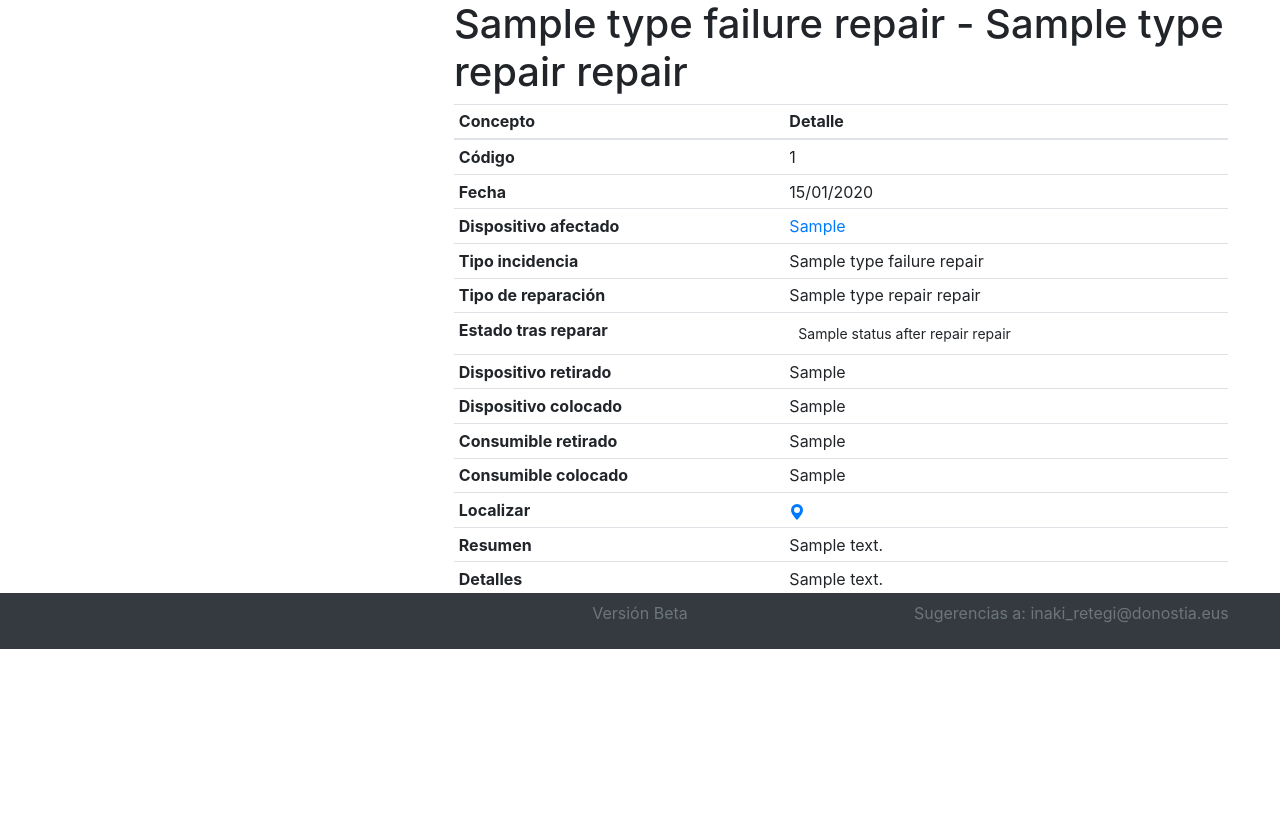
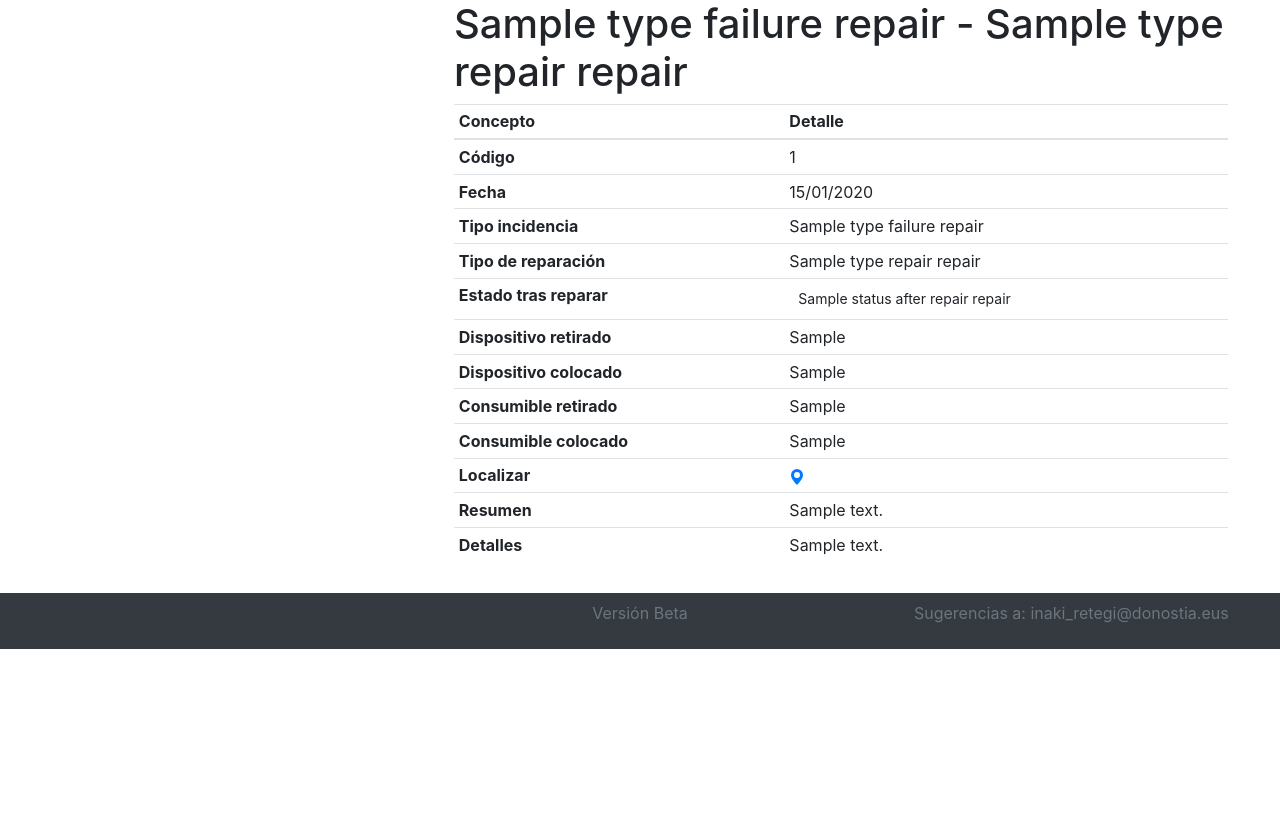
Before and after one commit to retegi/aguas, a Django app: template aguas/templates/repair/detail_repair.html in a window 1280 px wide. Shown: the part 151-987 px from the top of the page. Run offline with Django 3.2, Linux system fonts and the light colour scheme; the template is opened without the code that fills it: most values are stand-ins (such as "Sample title", 1, 10 or a date in 2020); parts of the project's set-up code (start-up, migrations or seed data) failed here and were passed over; some libraries are stand-ins or nearby versions.

Commit message:
mejoras en seccion mantenimiento correctivo

```diff
--- a/aguas/templates/incidence/list_incidence.html
+++ b/aguas/templates/incidence/list_incidence.html
@@ -42,7 +42,7 @@
   </div>
 </div>
 
-<div class="text-right">
+<div class="text-left">
 
 
     <table id="canvas" class="table table-sm table-hover">
--- a/aguas/templates/repair/detail_repair.html
+++ b/aguas/templates/repair/detail_repair.html
@@ -33,10 +33,8 @@
                     <th scope="row">Fecha</th>
                     <td>{{ repair.datetime_repair|date:'d/m/Y' }}</td>
                   </tr>
-                  <tr>
-                    <th scope="row">Dispositivo afectado</th>
-                    <td><a href="{% url 'devices_app:detail_device' repair.affectedDevice_repair.id %}">{{ repair.affectedDevice_repair }}</a></td>
-                  </tr>
+
+
                   <tr>
                     <th scope="row">Tipo incidencia</th>
                     <td>{{ repair.typeFailure_repair.name }}</td>
--- a/aguas/templates/repair/list_repair.html
+++ b/aguas/templates/repair/list_repair.html
@@ -66,7 +66,7 @@
         <!--<td><a href="">{{ repair.affectedDevice_repair.product_model_device.brand_device }} {{ repair.affectedDevice_repair.product_model_device.model_device }}{{ repair.affectedDevice_repair.model_device }} Nº {{ repair.affectedDevice_repair.serial_device }}</a></td>-->
         <td>{{ repair.typeFailure_repair }}</td>
         <td>{{ repair.typeRepair_repair }}</td>
-        <td>{{ repair.summary_repair }} <a href="{% url 'repairs_app:detail_repair' repair.id %}">(...)</a></td>
+        <td>{{ repair.summary_repair }}<a href="{% url 'repairs_app:detail_repair' repair.id %}">(...)</a></td>
         <td name="solucionado"><button class="btn btn-sm" style="background-color:{{ repair.statusAfterRepair_repair.color_html_background }}">{{ repair.statusAfterRepair_repair }}</button></td>
         <td><a href="{% url 'repairs_app:detail_repair' repair.id %}"><svg class="bi bi-eye" width="1em" height="1em" viewBox="0 0 16 16" fill="currentColor" xmlns="http://www.w3.org/2000/svg">
           <path fill-rule="evenodd" d="M16 8s-3-5.5-8-5.5S0 8 0 8s3 5.5 8 5.5S16 8 16 8zM1.173 8a13.134 13.134 0 001.66 2.043C4.12 11.332 5.88 12.5 8 12.5c2.12 0 3.879-1.168 5.168-2.457A13.134 13.134 0 0014.828 8a13.133 13.133 0 00-1.66-2.043C11.879 4.668 10.119 3.5 8 3.5c-2.12 0-3.879 1.168-5.168 2.457A13.133 13.133 0 001.172 8z" clip-rule="evenodd"/>
```
